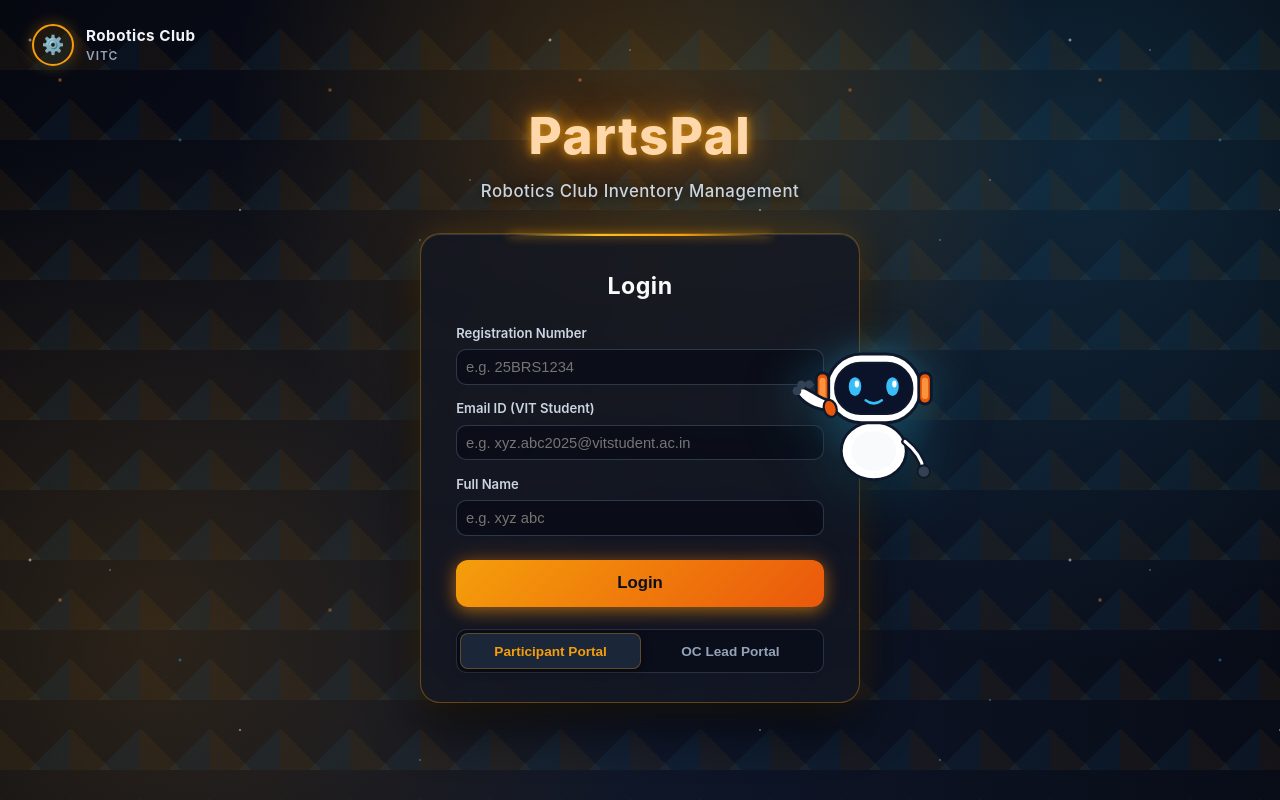
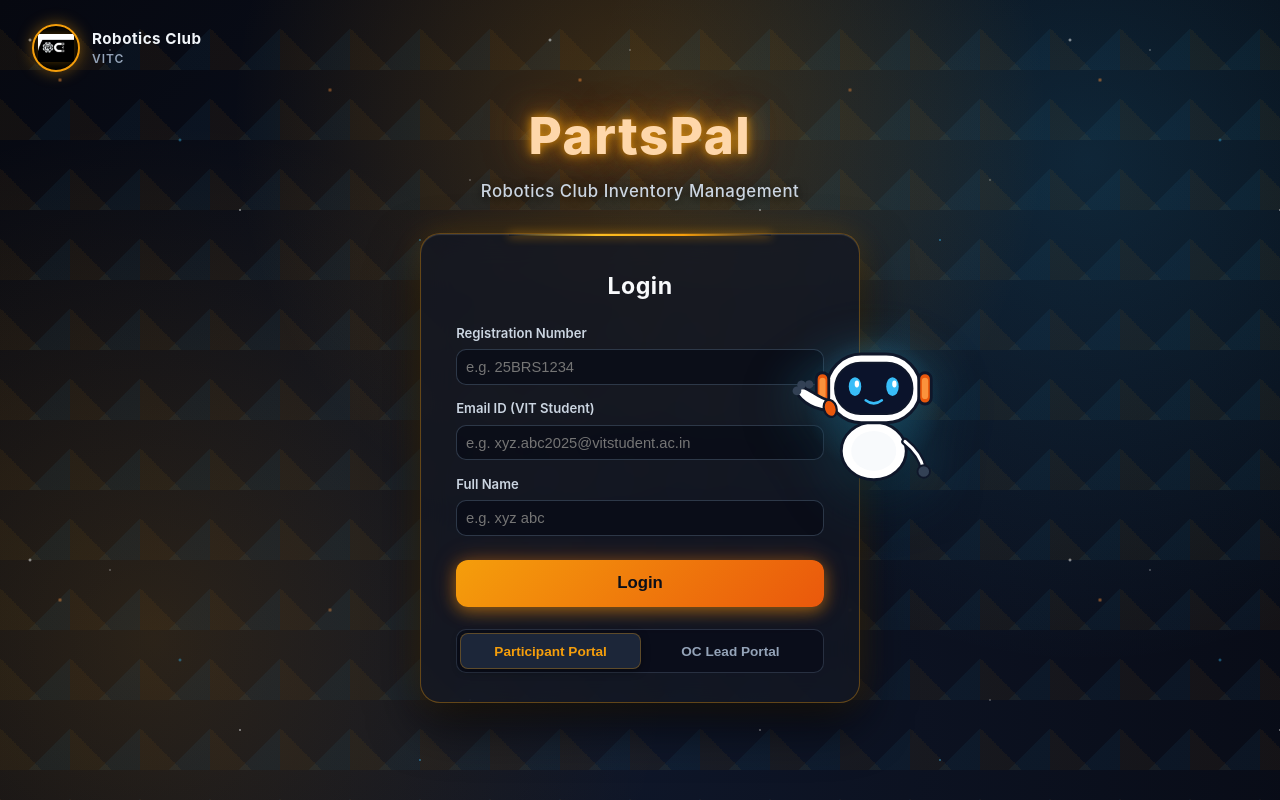
Before and after one commit to Swati-web-arch/PartsPal, a React (Vite) app in the folder client/: page / in a window 1280 px wide. Built offline with nearby package versions, Linux system fonts and the light colour scheme; no server answers.

Commit message:
feat: replace placeholder gear badge with official Robotics Club VITC logo

```diff
--- a/client/src/components/AuthScreen.jsx
+++ b/client/src/components/AuthScreen.jsx
@@ -2,6 +2,7 @@
 import React, { useState } from 'react';
 import { loginUser } from '../api';
 import robotMascot from '../assets/robot-mascot.svg';
+import clubLogo from '../assets/club-logo.png';
 
 export default function AuthScreen({ onLoginSuccess }) {
   const [role, setRole] = useState('p'); // 'p' = Participant, 'oc' = OC Member
@@ -63,7 +64,13 @@ export default function AuthScreen({ onLoginSuccess }) {
     <div className="auth-bg-wrapper">
       {/* Top Left Club Logo */}
       <div className="auth-club-logo">
-        <div className="gear-badge">⚙️</div>
+        <div className="club-logo-wrapper">
+          <img
+            src={clubLogo}
+            alt="Robotics Club VITC Logo"
+            className="club-logo-img"
+          />
+        </div>
         <div className="logo-text">
           <h3>Robotics Club</h3>
           <span>VITC</span>
--- a/client/src/index.css
+++ b/client/src/index.css
@@ -118,20 +118,27 @@ body {
   z-index: 10;
 }
 
-.auth-club-logo .gear-badge {
-  width: 42px;
-  height: 42px;
+.auth-club-logo .club-logo-wrapper {
+  width: 48px;
+  height: 48px;
   border-radius: 50%;
   border: 2px solid #f59e0b;
   display: flex;
   align-items: center;
   justify-content: center;
-  background: rgba(245, 158, 11, 0.1);
-  color: #fbbf24;
-  font-weight: 800;
-  font-size: 1.15rem;
-  box-shadow: 0 0 15px rgba(245, 158, 11, 0.35);
+  background: #000000;
+  box-shadow: 0 0 16px rgba(245, 158, 11, 0.45);
+  overflow: hidden;
+  padding: 4px;
 }
+
+.auth-club-logo .club-logo-img {
+  width: 100%;
+  height: 100%;
+  object-fit: contain;
+  filter: drop-shadow(0 0 4px rgba(245, 158, 11, 0.3));
+}
+
 
 .auth-club-logo .logo-text {
   line-height: 1.15;
```
Also changed, not shown: client/src/assets/club-logo.png (added).
